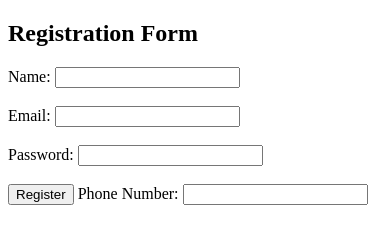
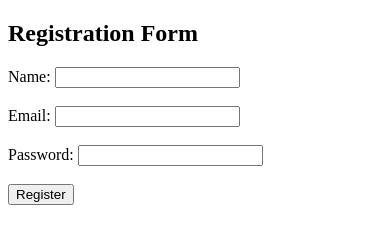
Before and after one commit to Harshitha-Meesa/squirrel, a plain HTML site: page index.html in a window 390 px wide. Drawn offline with Linux system fonts and the light colour scheme.

Commit message:
Phone number tag removed 2

```diff
--- a/index.html
+++ b/index.html
@@ -15,8 +15,7 @@
         <label for="password">Password:</label>
         <input type="password" id="password" name="password" required><br><br>
         <input type="submit" value="Register">
-        <label for="phone">Phone Number:</label>
-<input type="tel" id="phone" name="phone" required><br><br>
+
 
     </form>
 </body>
```
